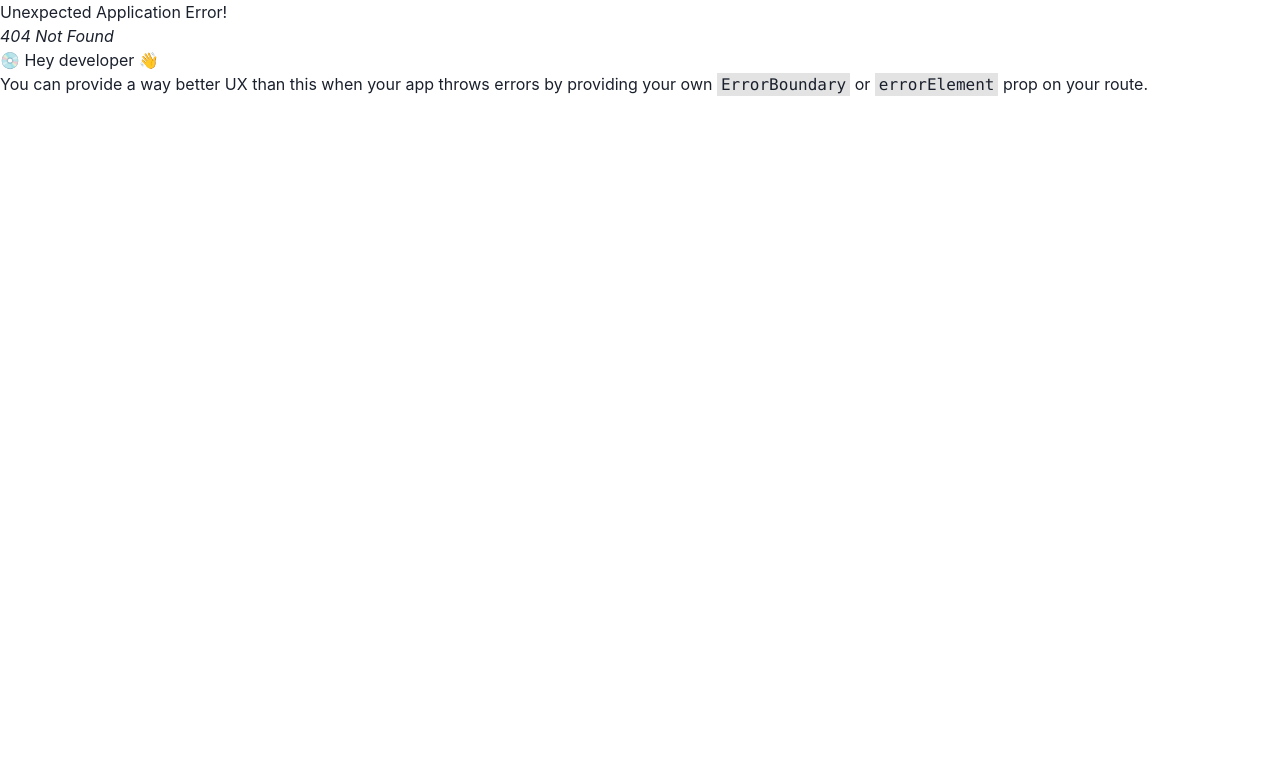
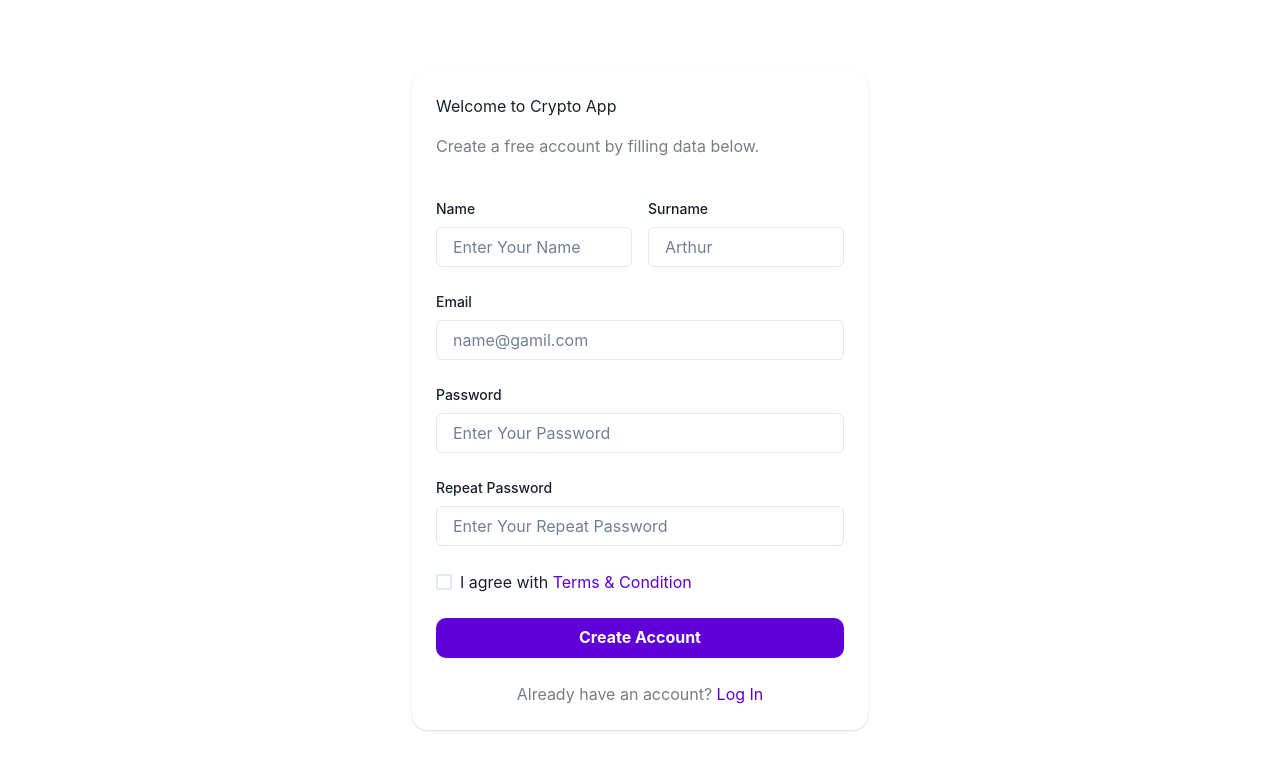
Before and after one commit to Noman7373/Crypto-Dashboard-React-JS, a React (Vite) app: page /signup in a window 1280 px wide. Before the commit this address had no page. Shown: the top 770 px of the page. Built offline with nearby package versions, Linux system fonts and the light colour scheme.

Commit message:
added sign up page

```diff
--- a/package.json
+++ b/package.json
@@ -14,6 +14,7 @@
     "@emotion/react": "^11.13.3",
     "@emotion/styled": "^11.13.0",
     "@fontsource/ubuntu": "^5.0.14",
+    "formik": "^2.4.6",
     "framer-motion": "^11.3.31",
     "react": "^18.3.1",
     "react-dom": "^18.3.1",
--- /dev/null
+++ b/src/pages/Auth/signup/Signup.jsx
@@ -0,0 +1,112 @@
+import {
+  Button,
+  Card,
+  Center,
+  Checkbox,
+  Container,
+  Flex,
+  FormControl,
+  FormLabel,
+  Input,
+  Stack,
+  Text,
+} from "@chakra-ui/react";
+import React from "react";
+import { Link } from "react-router-dom";
+import { Formik, Form, Field } from "formik";
+
+const Signup = () => {
+  return (
+    <Container>
+      <Center minH="100vh">
+        <Card p="6" borderRadius="1rem" w="456px">
+          <Text textStyle="h1">Welcome to Crypto App</Text>
+          <Text textStyle="p2" color="black.60" mt="4">
+            Create a free account by filling data below.
+          </Text>
+          <Formik
+            initialValues={{
+              name: "",
+              surname: "",
+              email: "",
+              password: "",
+              repeatPasswrod: "",
+            }}
+            onSubmit={(value) => {
+              console.log(value);
+            }}
+          >
+            <Form>
+              <Stack mt="10" spacing={6}>
+                <Flex gap="4">
+                  <Field name="name">
+                    {({ field, meta }) => (
+                      <FormControl isInvalid = {!!(meta.error && meta.touch)}>
+                        <FormLabel htmlfor="name">Name</FormLabel>
+                        <Input
+                          {...field}
+                          name="name"
+                          placeholder="Enter Your Name"
+                        />
+                      </FormControl>
+                    )}
+                  </Field>
+
+                  <FormControl>
+                    <FormLabel htmlfor="surname">Surname</FormLabel>
+                    <Input name="surname" placeholder="Arthur" />
+                  </FormControl>
+                </Flex>
+                <FormControl>
+                  <FormLabel htmlfor="email">Email</FormLabel>
+                  <Input
+                    name="email"
+                    type="email"
+                    placeholder="name@gamil.com"
+                  />
+                </FormControl>
+                <FormControl>
+                  <FormLabel htmlfor="password">Password</FormLabel>
+                  <Input
+                    name="password"
+                    type="password"
+                    placeholder="Enter Your Password"
+                  />
+                </FormControl>
+                <FormControl>
+                  <FormLabel htmlfor="repeatPassword">
+                    Repeat Password
+                  </FormLabel>
+                  <Input
+                    name="repeatPassword"
+                    type="password"
+                    placeholder="Enter Your Repeat Password"
+                  />
+                </FormControl>
+                <Checkbox>
+                  <Text textStyle="p3">
+                    I agree with{" "}
+                    <Text as="span" color="p.purple">
+                      Terms & Condition
+                    </Text>
+                  </Text>
+                </Checkbox>
+                <Button type="submit">Create Account</Button>
+                <Text textStyle="p3" color="black.60" textAlign="center">
+                  Already have an account?{" "}
+                  <Link to="/signin">
+                    <Text as="span" color="p.purple">
+                      Log In
+                    </Text>
+                  </Link>
+                </Text>
+              </Stack>
+            </Form>
+          </Formik>
+        </Card>
+      </Center>
+    </Container>
+  );
+};
+
+export default Signup;
```
Also changed, not shown: src/App.jsx (+6 -1 lines), 2 other files (tests, documents, lock files or other folders).
